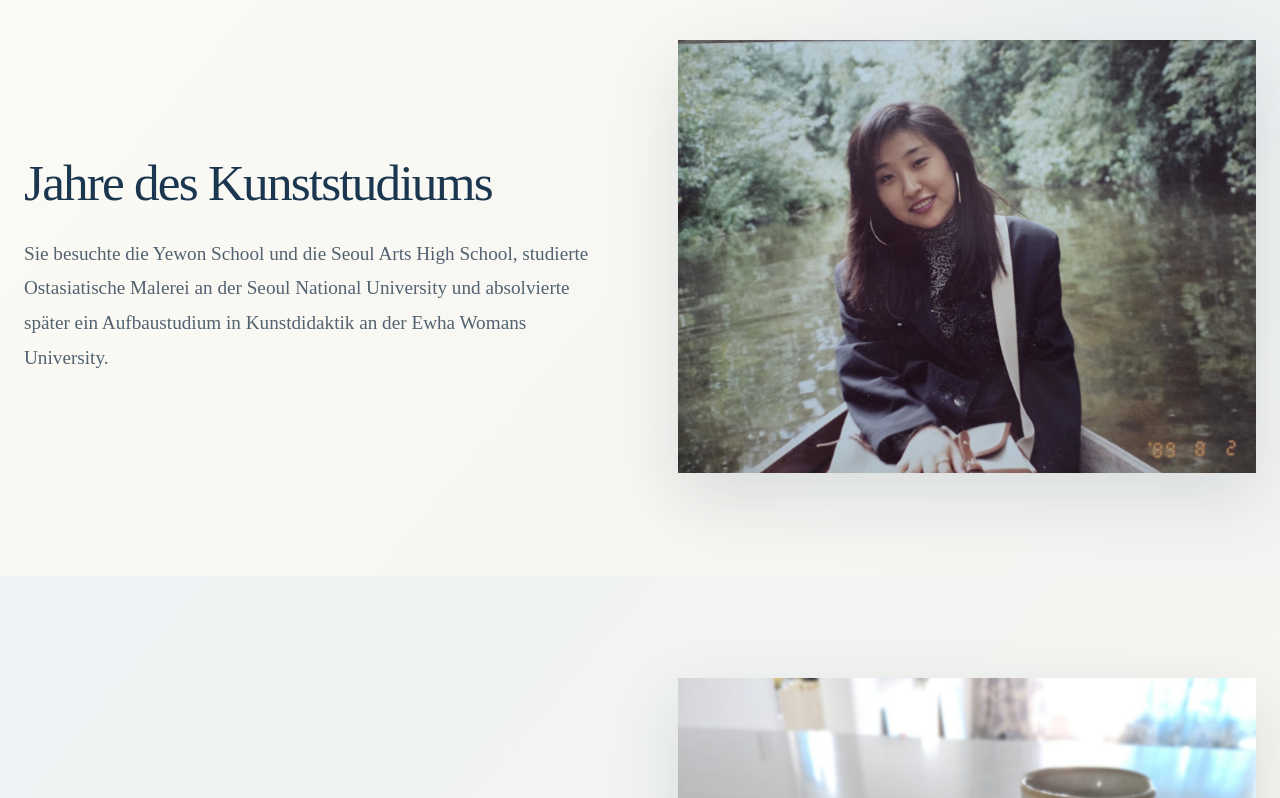
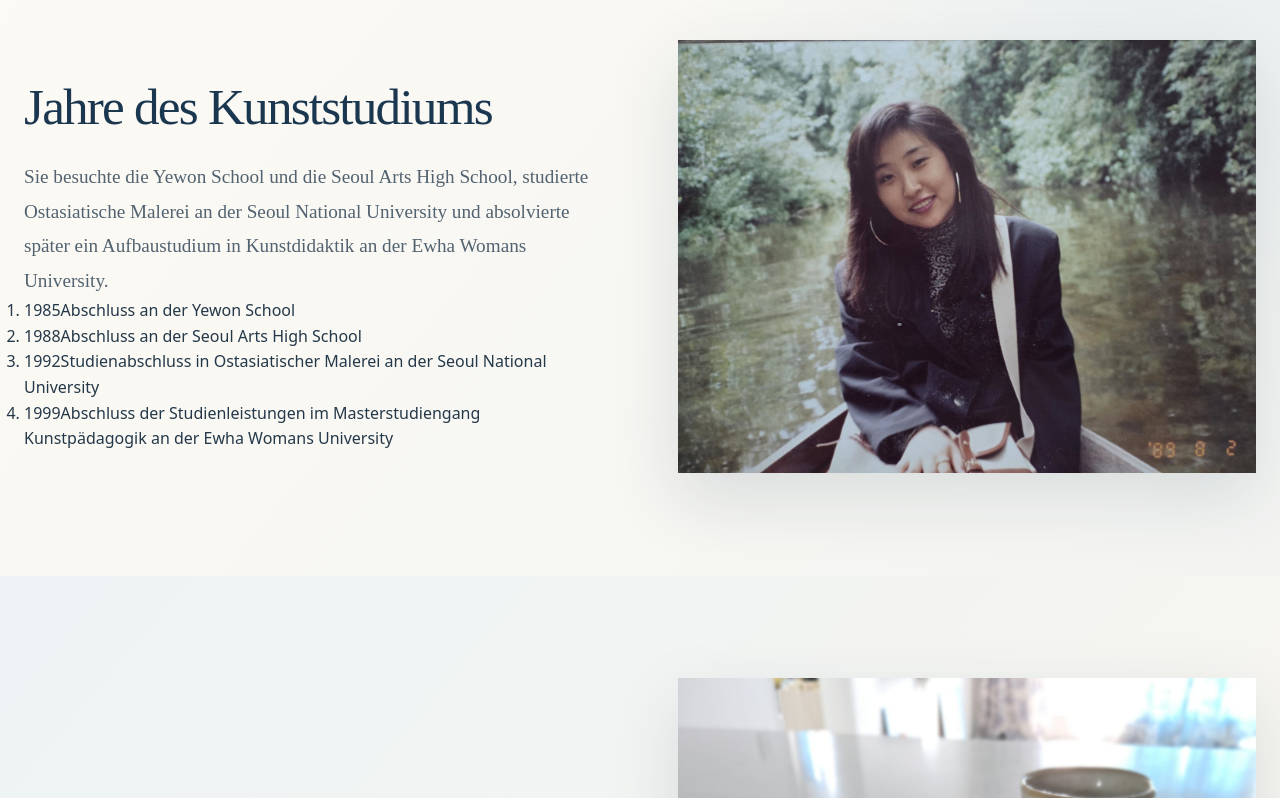
Before and after one commit to k-mama/esthercho, a Next.js app: page /de/about/ in a window 1280 px wide. Shown: the part 1342-2140 px from the top of the page. Built offline with nearby package versions, Linux system fonts and the light colour scheme.

Commit message:
Show accurately translated education chronology on every localized author page

```diff
--- a/src/components/international-pages.tsx
+++ b/src/components/international-pages.tsx
@@ -269,7 +269,13 @@ function IntlAbout({locale}:{locale:TranslationLocale}) {
     </div></section>
     {chapters.map(([title,body,src],i)=><section className={`intl-section ${i%2?"intl-soft":""}`} key={title}>
       <div className="container intl-scene-grid">
-        <div><h2>{title}</h2><p>{body}</p></div>
+        <div><h2>{title}</h2><p>{body}</p>
+          {i === 0 ? <ol className="intl-education">
+            {t.education.map((description,idx)=>
+              <li key={description}><time>{[1985,1988,1992,1999][idx]}</time><span>{description}</span></li>
+            )}
+          </ol> : null}
+        </div>
         <Image src={src} alt={title} width={960} height={780} sizes="(max-width: 750px) 100vw, 44vw"/>
       </div></section>)}
   </main>;
```
